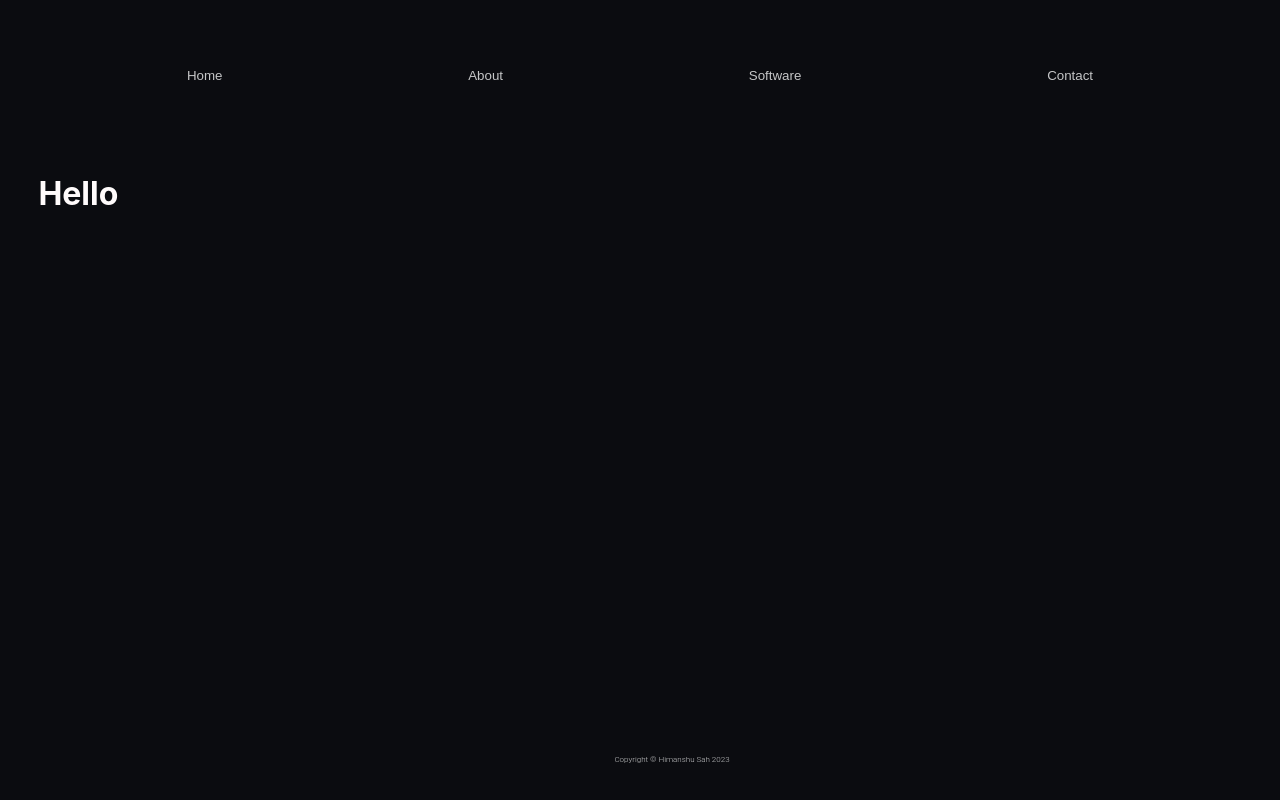
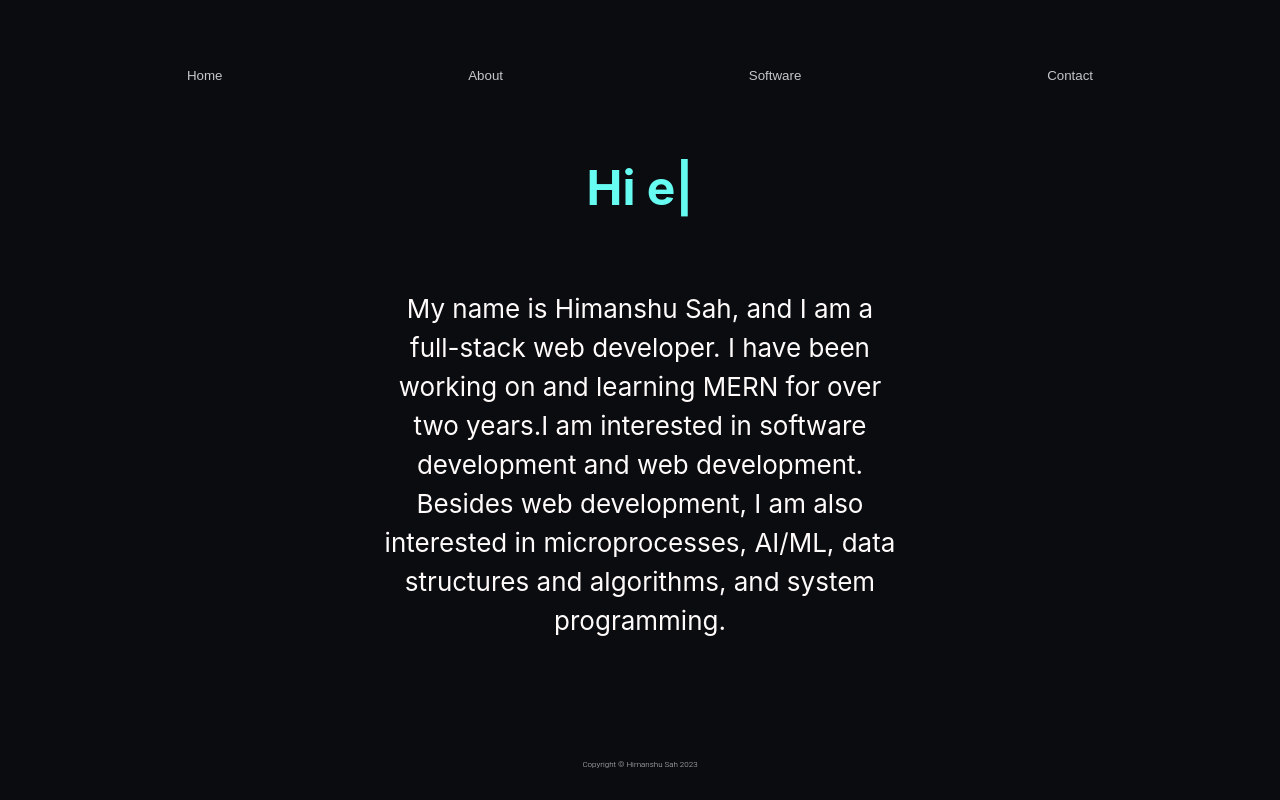
Before and after one commit to Sahhimanshu7/PWR, a React (Create React App) app in the folder my-website/: page /About in a window 1280 px wide. Built offline with nearby package versions, Linux system fonts and the light colour scheme.

Commit message:
About added

```diff
--- a/my-website/package.json
+++ b/my-website/package.json
@@ -3,10 +3,7 @@
   "version": "0.1.0",
   "private": true,
   "dependencies": {
-    "@emotion/react": "^11.7.1",
-    "@emotion/styled": "^11.6.0",
     "@mui/icons-material": "^5.3.1",
-    "@mui/material": "^5.3.1",
     "@testing-library/jest-dom": "^5.16.1",
     "@testing-library/react": "^12.1.2",
     "@testing-library/user-event": "^13.5.0",
@@ -14,6 +11,7 @@
     "react-dom": "^17.0.2",
     "react-router-dom": "^6.2.1",
     "react-scripts": "5.0.0",
+    "typewriter-effect": "^2.21.0",
     "web-vitals": "^2.1.4"
   },
   "scripts": {
--- a/my-website/src/Components/Table.js
+++ b/my-website/src/Components/Table.js
@@ -21,7 +21,6 @@ import Switch from '@mui/material/Switch';
 // import DeleteIcon from '@mui/icons-material/Delete';
 // import FilterListIcon from '@mui/icons-material/FilterList';
 import { visuallyHidden } from '@mui/utils';
-import { Link } from '@mui/material';
 
 
 function createData(title,description,language,createDate) {
--- /dev/null
+++ b/my-website/src/Pages/About-components/FirstBlock.js
@@ -0,0 +1,39 @@
+import React, { useState, useEffect } from "react";
+import Typewriter from 'typewriter-effect';
+function FirstBlock(){
+
+
+    return(
+        <div className="first-block">
+            <div className="first-block-heading">
+                <h1>
+                <Typewriter
+                    onInit={(typewriter) => {
+                        typewriter.typeString('Hi everyone!')
+                        .pauseFor(2500)
+                        .deleteAll()
+                        .typeString('Welcome to my Page')
+                        .pauseFor(1000)
+                        .deleteAll()
+                        .typeString('About Me')
+                        .start();
+                    }}
+                />
+                </h1>
+            </div>
+            <div className="first-block-text1">
+                <p className="first-p">
+                My name is Himanshu Sah, and I am a full-stack web
+                developer. I have been working on and learning MERN
+                for over two years.I am interested in software
+                development and web development. Besides web development,
+                I am also interested in microprocesses, AI/ML, data
+                structures and algorithms, and system programming.
+                </p>
+            </div>
+
+        </div>
+    )
+}
+
+export default FirstBlock;
--- a/my-website/src/Pages/About.js
+++ b/my-website/src/Pages/About.js
@@ -1,9 +1,10 @@
 import Footer from "../Components/Footer";
+import FirstBlock from "./About-components/FirstBlock";
 
 function About(){
     return(
         <div className="about">
-            <h1>Hello</h1>
+            <FirstBlock />
             <Footer/>
         </div>
     )
--- a/my-website/src/index.css
+++ b/my-website/src/index.css
@@ -119,10 +119,13 @@ code {
 
 .footer{
   position: fixed;
-  top: 80vh;
-  margin: 5% 8% 0% 8%;
+  top: 95vh;
   width: 100%;
+  display: flex;
+  justify-content: center;
+  align-items: center;
 }
+
 .footer-content-left{
   margin: 0% 8%;
 }
@@ -150,7 +153,40 @@ code {
   font-size: 0.5rem;
 
   color: #C5C6C7;
-  margin: 4% 0% 0% 40%;
 
   display: flex;
 }
+
+.about{
+  display: flex;
+  flex-direction: column;
+  align-items: center;
+  justify-content: center;
+}
+
+.first-block{
+  display: flex;
+  justify-content: center;
+  flex-direction: column;
+
+}
+.first-block-heading{
+  align-items: center;
+  width: 40vw;
+  display: flex;
+  flex-direction: row-reverse;
+  justify-content: center;
+}
+.first-block-heading h1{
+  color: #66FCF1;
+  font-size: 48px;
+}
+.first-p{
+  color: #FFFBFB;
+  width: 40vw;
+  text-align: center;
+  line-height: 1.5;
+  font-size: 26px;
+
+  margin: 12% 0%;
+}
```
Also changed, not shown: 1 other file (tests, documents, lock files or other folders).
